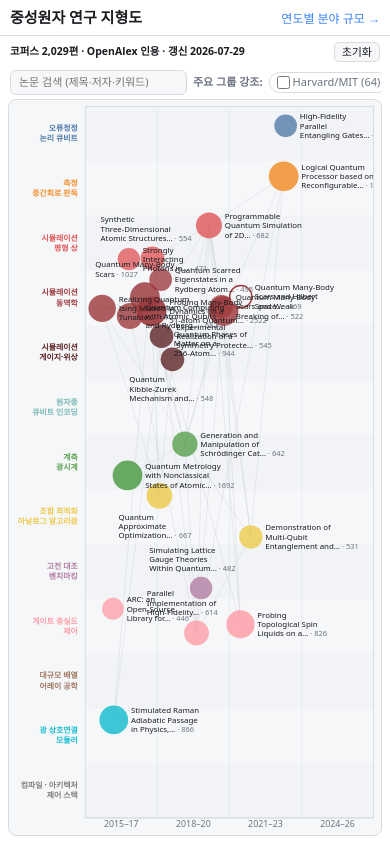
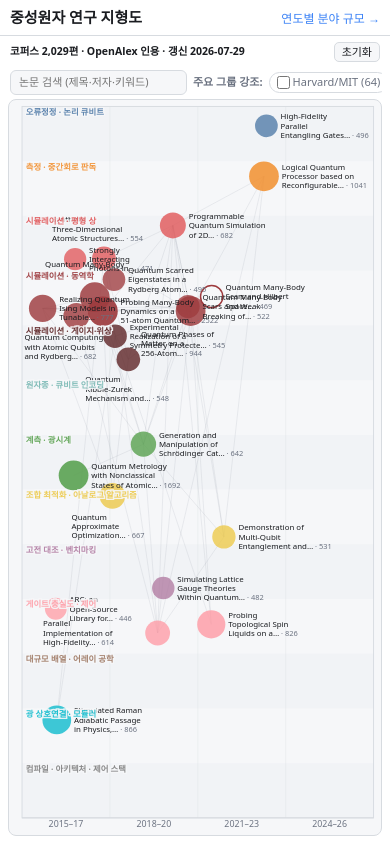
Before and after one commit to junwoojung0908/neutral-atom-landscape, a React (Vite) app: page / in a window 390 px wide. Built offline with nearby package versions, Linux system fonts and the light colour scheme.

Commit message:
feat(mobile): 가지명을 플롯 안쪽으로 — 좌측 축 영역 제거(14px)
레인 라벨을 각 레인 좌상단에 인라인 표시(paint-order stroke 헤일로, 탭=fit 유지). 데스크톱 거터는 기존 유지.

Co-Authored-By: Claude Opus 4.8 <noreply@anthropic.com>

```diff
--- a/src/App.css
+++ b/src/App.css
@@ -734,7 +734,14 @@ input[type="range"] {
 .tlz-svg {
   touch-action: none; /* 핀치·드래그를 페이지 스크롤과 분리 */
 }
-.tlz-narrow .tlz-lanelabel { font-size: 8.5px; }
+.tlz-narrow .tlz-lanelabel { font-size: 9px; }
+.tlz-lanein {
+  paint-order: stroke;
+  stroke: var(--panel);
+  stroke-width: 3px;
+  font-weight: 700;
+  opacity: 0.9;
+}
 .tlz-narrow .tlz-year { font-size: 9.5px; }
 .tlz-narrow .tlz-plabel { font-size: 8.5px; }
 .tlz-narrow .tlz-plabel .tlz-cite { font-size: 8px; }
--- a/src/components/TimelineZoom.tsx
+++ b/src/components/TimelineZoom.tsx
@@ -45,20 +45,6 @@ function wrap2(t: string, maxLen = 26, maxLines = 3): string[] {
   return lines.filter(Boolean).slice(0, maxLines);
 }
 
-/** 가지명을 ' · ' 기준 두 줄로 균형 분할 (모바일 좌측 폭 절약) */
-function laneLines(l: string): string[] {
-  const parts = l.split(" · ");
-  if (parts.length < 2) return [l];
-  let best = [l];
-  let bestDiff = 1e9;
-  for (let i = 1; i < parts.length; i++) {
-    const a = parts.slice(0, i).join(" · ");
-    const b = parts.slice(i).join(" · ");
-    const d = Math.abs(a.length - b.length);
-    if (d < bestDiff) { bestDiff = d; best = [a, b]; }
-  }
-  return best;
-}
 
 interface View { kx: number; ky: number; tx: number; ty: number }
 interface Props {
@@ -78,7 +64,7 @@ export default function TimelineZoom({ onOpen, onSelectBranch, selectedId }: Pro
   const [H, setH] = useState(420);
   const [narrow, setNarrow] = useState(false);
   const W = narrow ? 400 : 1000;
-  const M = narrow ? { l: 82, r: 8, t: 6, b: 18 } : { l: 156, r: 14, t: 8, b: 22 };
+  const M = narrow ? { l: 14, r: 8, t: 6, b: 18 } : { l: 156, r: 14, t: 8, b: 22 };
   useEffect(() => {
     const el = wrapRef.current;
     if (!el) return;
@@ -490,16 +476,24 @@ export default function TimelineZoom({ onOpen, onSelectBranch, selectedId }: Pro
 
         {/* 축 라벨 — 박스 가장자리 고정(클립 밖) */}
         {lanes.map((id, i) => {
+          const m = laneMetaMap.get(id);
+          if (narrow) {
+            const yTop = sy(M.t + i * laneH) + 9;
+            if (yTop < M.t + 4 || yTop > H - M.b - 2) return null;
+            return (
+              <text key={`ll-${id}`} className={`tlz-lanelabel tlz-lanein${fitted === id ? " fit" : ""}`}
+                x={M.l + 4} y={yTop} textAnchor="start" fill={m?.color} onClick={() => fitLane(id)}>
+                {m?.ko}
+              </text>
+            );
+          }
           const cyl = sy(M.t + i * laneH + laneH * 0.5);
           if (cyl < M.t - 4 || cyl > H - M.b + 4) return null;
-          const m = laneMetaMap.get(id);
           return (
             <text key={`ll-${id}`} className={`tlz-lanelabel${fitted === id ? " fit" : ""}`} x={M.l - 8} y={cyl}
               textAnchor="end" dominantBaseline="middle" fill={m?.color} onClick={() => fitLane(id)}>
               <title>클릭: 이 분야를 화면에 맞게 확대 (다시 클릭하면 복귀)</title>
-              {(narrow ? laneLines(m?.ko ?? "") : [m?.ko ?? ""]).map((ln, li, arr) => (
-                <tspan key={li} x={M.l - 8} dy={li === 0 ? (arr.length > 1 ? -5 : 0) : 11}>{ln}</tspan>
-              ))}
+              {m?.ko}
             </text>
           );
         })}
```
